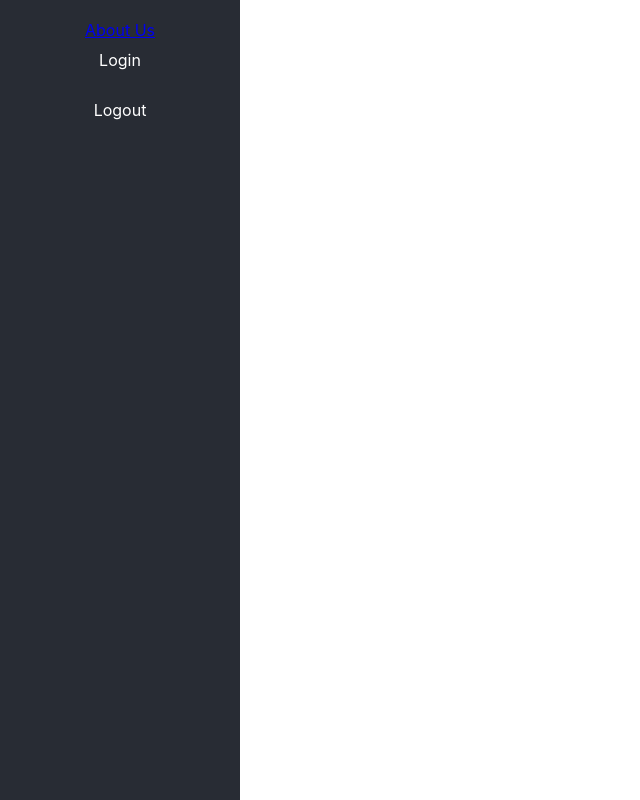
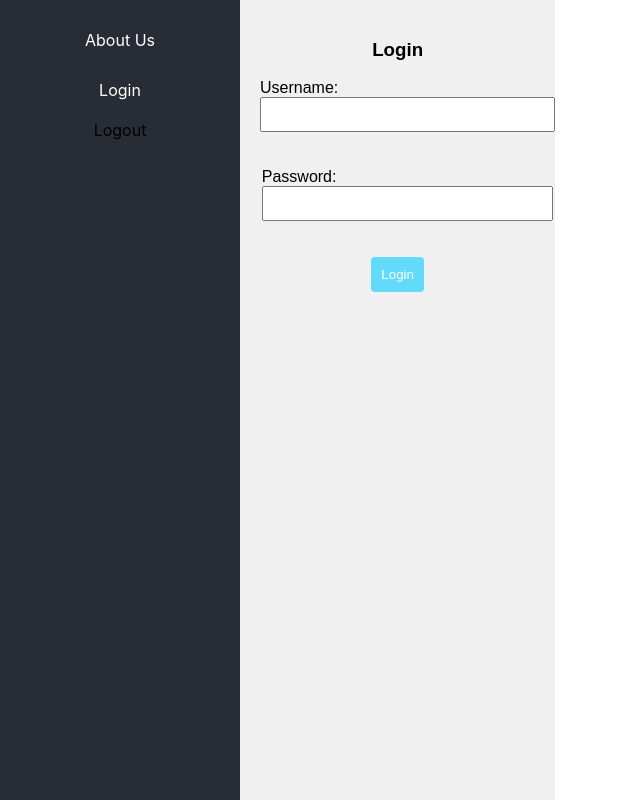
Before and after one commit to zooeypeng/simple-login, a React (Create React App) app: page /login in a window 1280 px wide. Shown: the whole page, without its empty margins (0-640 px from the left). Built offline with nearby package versions, Linux system fonts and the light colour scheme.

Commit message:
move login component to page component.

```diff
--- /dev/null
+++ b/src/AboutUs.css
@@ -0,0 +1,3 @@
+.company {
+  padding: 30px;
+}
--- a/src/AboutUs.js
+++ b/src/AboutUs.js
@@ -1,3 +1,5 @@
+import './AboutUs.css';
+
 const AboutUs = () => {
   return (
     <div className="company">
--- a/src/App.js
+++ b/src/App.js
@@ -3,6 +3,7 @@ import { AuthProvider } from './AuthContext';
 import Left from './Left';
 import Right from './Right';
 import AboutUs from './AboutUs';
+import Login from './Login';
 import './App.css';
 
 function App() {
@@ -13,6 +14,7 @@ function App() {
           <Left />
           <Routes>
             <Route path="/about-us" element={<AboutUs />} />
+            <Route path="/login" element={<Login />} />
             <Route path="/" element={<Right />} />
           </Routes>
         </Router>
--- a/src/Left.css
+++ b/src/Left.css
@@ -1,18 +1,20 @@
 .Left {
   background-color: #282c34;
-  color: white;
   width: 200px;
   padding: 20px;
   text-align: center;
 }
 
-.Left div {
+.Left a {
+  display: block;
+  color: white;
+  text-decoration: none;
   margin-bottom: 10px;
   padding: 10px;
   cursor: pointer;
   transition: background-color 0.3s ease;
 }
 
-.Left div:hover {
+.Left a:hover {
   background-color: #61dafb;
 }
--- a/src/Left.js
+++ b/src/Left.js
@@ -1,10 +1,6 @@
 import { Link } from 'react-router-dom';
 import { useAuth } from './AuthContext';
 import './Left.css';
-
-const Login = () => (
-  <div>Login</div>
-)
 
 const Logout = () => {
   const { logout } = useAuth();
@@ -18,7 +14,7 @@ function Left() {
   return (
     <div className="Left">
       <Link to="/about-us">About Us</Link>
-      <Login />
+      <Link to="/login">Login</Link>
       <Logout />
     </div>
   );
--- /dev/null
+++ b/src/Login.css
@@ -0,0 +1,29 @@
+form {
+  display: flex;
+  flex-direction: column;
+  align-items: center;
+}
+
+label {
+  display: block;
+  margin-bottom: 8px;
+}
+
+input {
+  width: 100%;
+  padding: 8px;
+  margin-bottom: 10px;
+}
+
+button {
+  background-color: #61dafb;
+  color: white;
+  padding: 10px;
+  cursor: pointer;
+  border: none;
+  border-radius: 4px;
+}
+
+button:hover {
+  background-color: #4fa3d1;
+}
--- /dev/null
+++ b/src/Login.js
@@ -0,0 +1,63 @@
+import { useState } from 'react';
+import { useAuth } from './AuthContext';
+import "./Login.css";
+
+const LoginForm = () => {
+  const { login } = useAuth();
+  const [username, setUsername] = useState('');
+  const [password, setPassword] = useState('');
+
+  const handleLogin = () => {
+    if (username === '' || password === '') {
+      return alert("Please enter your account info.")
+    }
+
+    console.log(`Username: ${username}, Password: ${password}`);
+    login(username, password);
+    setUsername('');
+    setPassword('');
+  };
+
+  return (
+    <div>
+      <h3>Login</h3>
+      <form>
+        <label>
+          Username:
+          <input
+            type="text"
+            value={username}
+            onChange={(e) => setUsername(e.target.value)}
+            autoComplete="current-username"
+          />
+        </label>
+        <br />
+        <label>
+          Password:
+          <input
+            type="password"
+            value={password}
+            onChange={(e) => setPassword(e.target.value)}
+            autoComplete="current-password"
+          />
+        </label>
+        <br />
+        <button type="button" onClick={handleLogin}>
+          Login
+        </button>
+      </form>
+    </div>
+  )
+}
+
+const Login = () => {
+  const { isLoggedIn } = useAuth();
+
+  return (
+    <div className="Right">
+      {isLoggedIn ? <span>info</span> : <LoginForm />}
+	  </div>
+  );
+}
+
+export default Login
--- a/src/Right.css
+++ b/src/Right.css
@@ -16,35 +16,6 @@ p:last-child {
   margin-bottom: 64px;
 }
 
-form {
-  display: flex;
-  flex-direction: column;
-  align-items: center;
-}
-
-label {
-  display: block;
-  margin-bottom: 8px;
-}
-
-input {
-  width: 100%;
-  padding: 8px;
-  margin-bottom: 10px;
-}
-
-button {
-  background-color: #61dafb;
-  color: white;
-  padding: 10px;
-  cursor: pointer;
-  border: none;
-  border-radius: 4px;
-}
-
-button:hover {
-  background-color: #4fa3d1;
-}
 
 select {
   padding: 8px;
```
